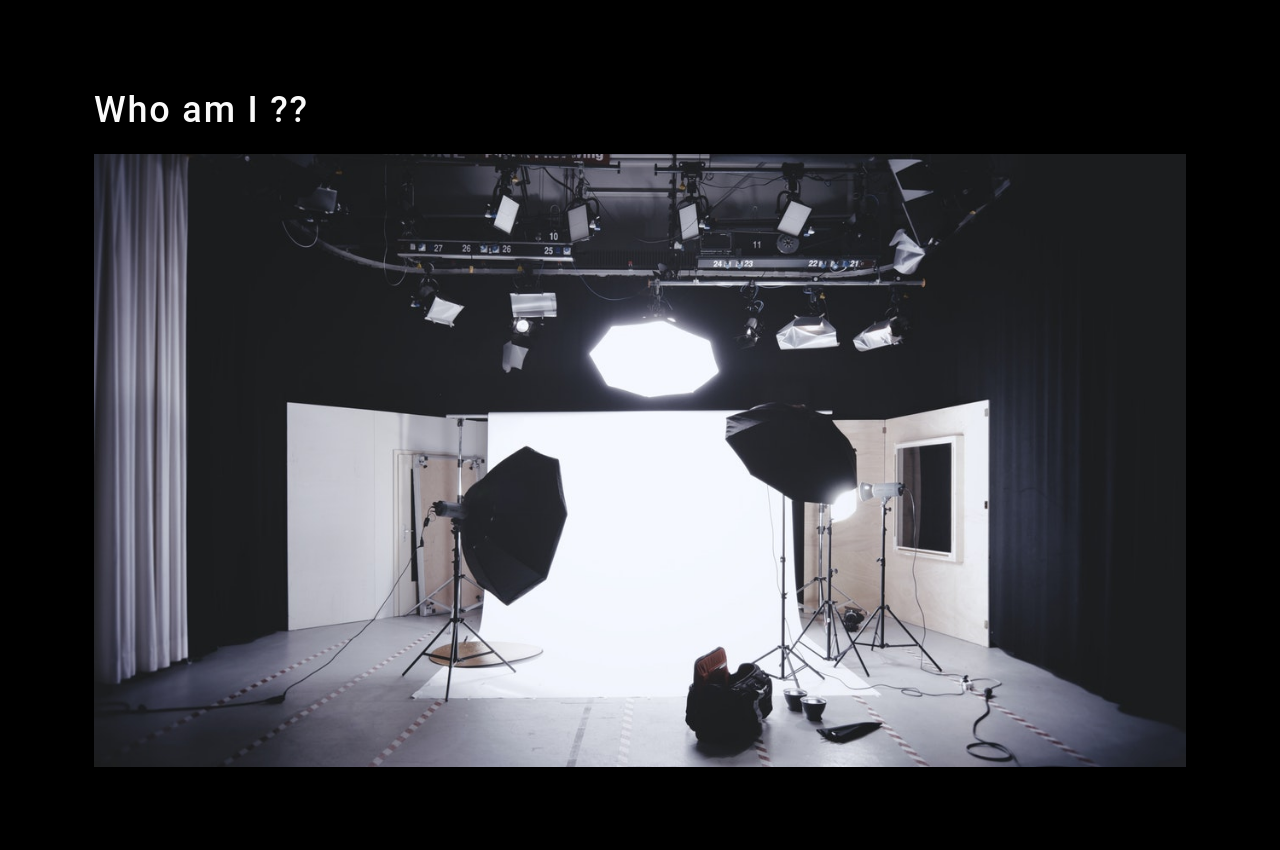
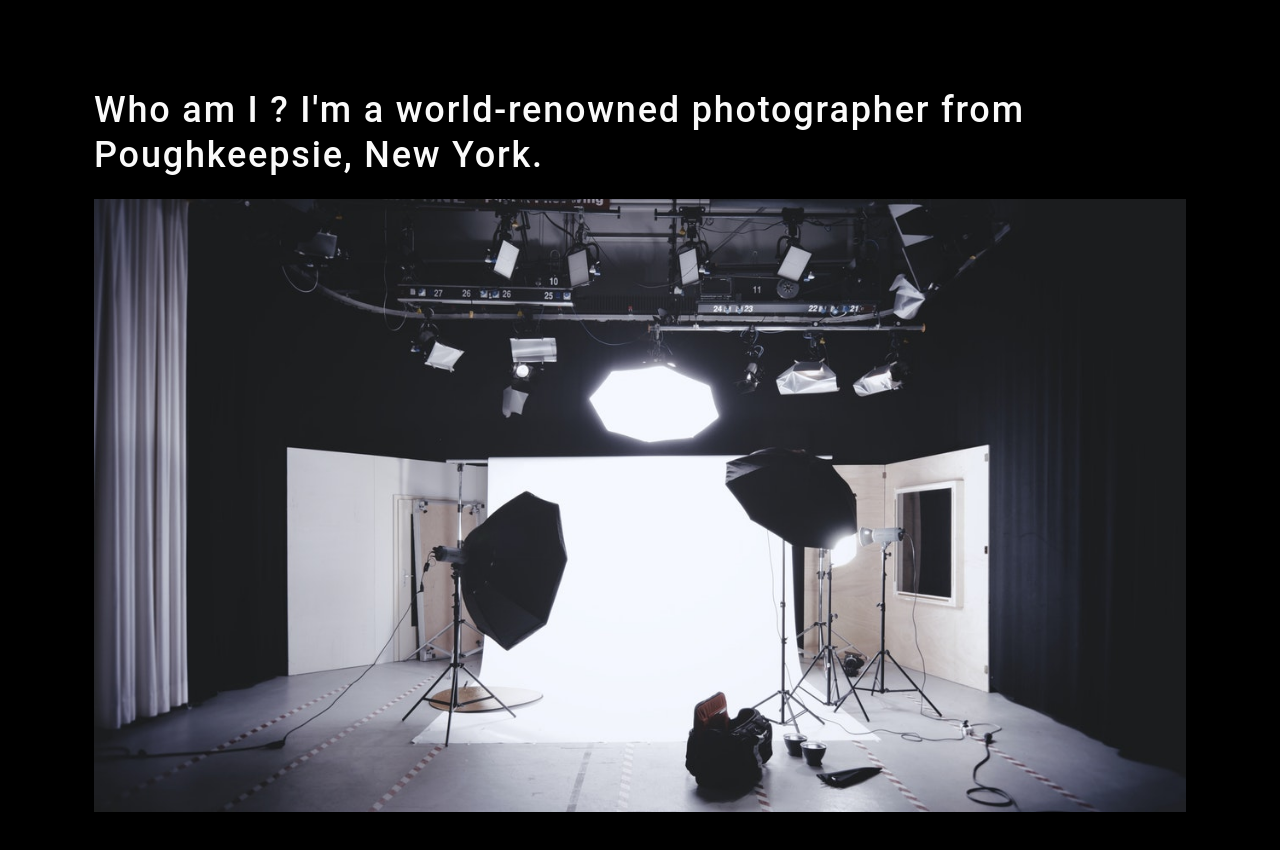
Before and after one commit to gribbler25/photo-port, a React (Create React App) app: page / in a window 1280 px wide. Shown: the part 1214-2064 px from the top of the page. Built offline with nearby package versions, Linux system fonts and the light colour scheme.

Commit message:
minor modifications

```diff
--- a/src/components/About/index.js
+++ b/src/components/About/index.js
@@ -4,7 +4,10 @@ import coverImage from "../../assets/cover/cover-image.jpg";
 const About = () => {
   return (
     <section className="my-5">
-      <h1 id="about">Who am I ??</h1>
+      <h1 id="about">
+        Who am I ? I'm a world-renowned photographer from Poughkeepsie, New
+        York.
+      </h1>
       <img
         src={coverImage}
         className="my-2"
```
